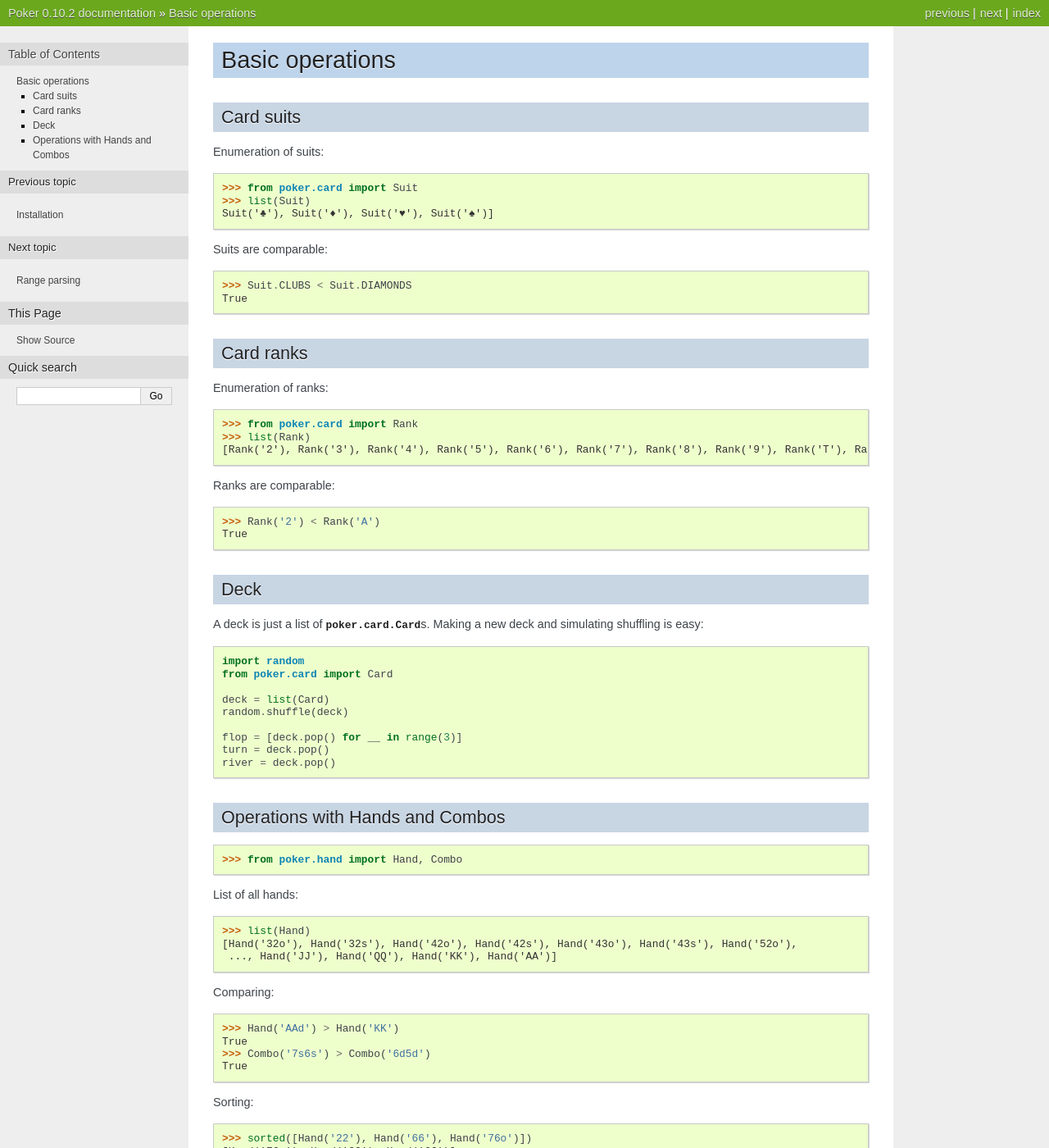
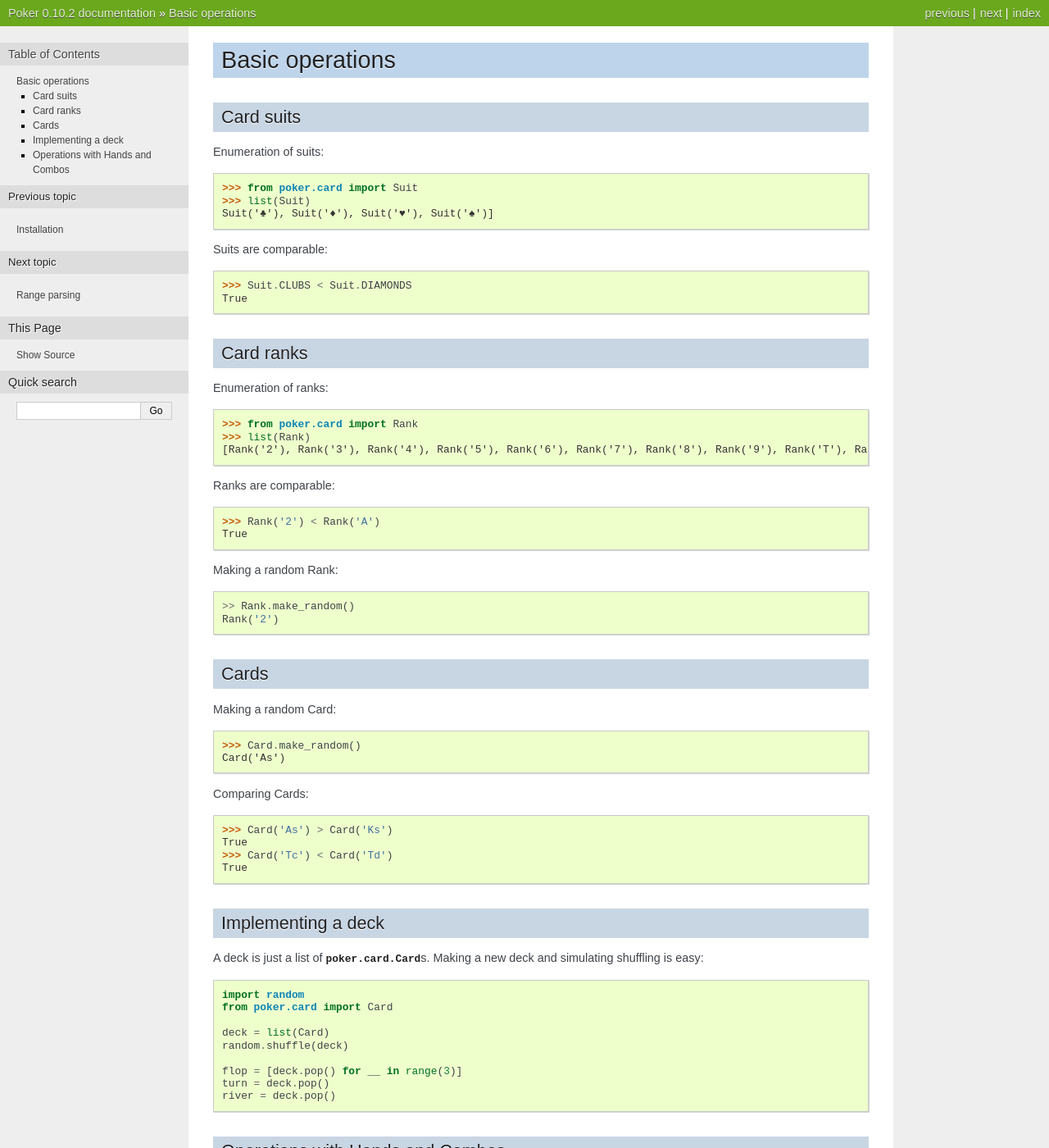
Before and after one commit to pokerregion/poker, a Sphinx documentation site: the page built from docs/basic.rst, in a window 1280 px wide and 1400 px high. Shown: the whole window at 82% size. Built offline with Sphinx 7.4.7, drawn with Linux system fonts in a browser that asks for light colours.

Commit message:
Improved basic operations section.

```diff
--- a/docs/basic.rst
+++ b/docs/basic.rst
@@ -31,9 +31,30 @@ Ranks are comparable::
     >>> Rank('2') < Rank('A')
     True
 
+Making a random Rank::
 
-Deck
-----
+   >> Rank.make_random()
+   Rank('2')
+
+
+Cards
+-----
+
+Making a random Card::
+
+   >>> Card.make_random()
+   Card('As')
+
+Comparing Cards::
+
+   >>> Card('As') > Card('Ks')
+   True
+   >>> Card('Tc') < Card('Td')
+   True
+
+
+Implementing a deck
+-------------------
 
 A deck is just a list of :class:`poker.card.Card`\ s.
 Making a new deck and simulating shuffling is easy::
```
